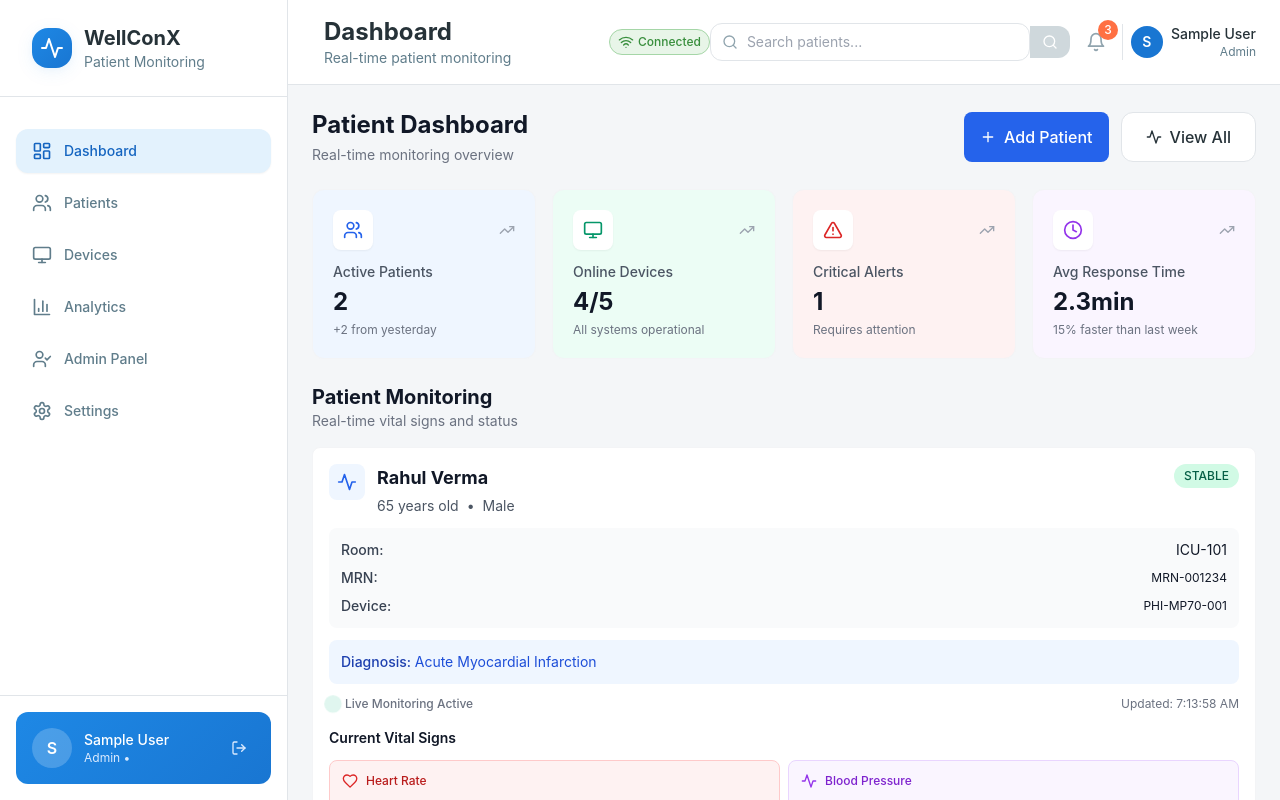
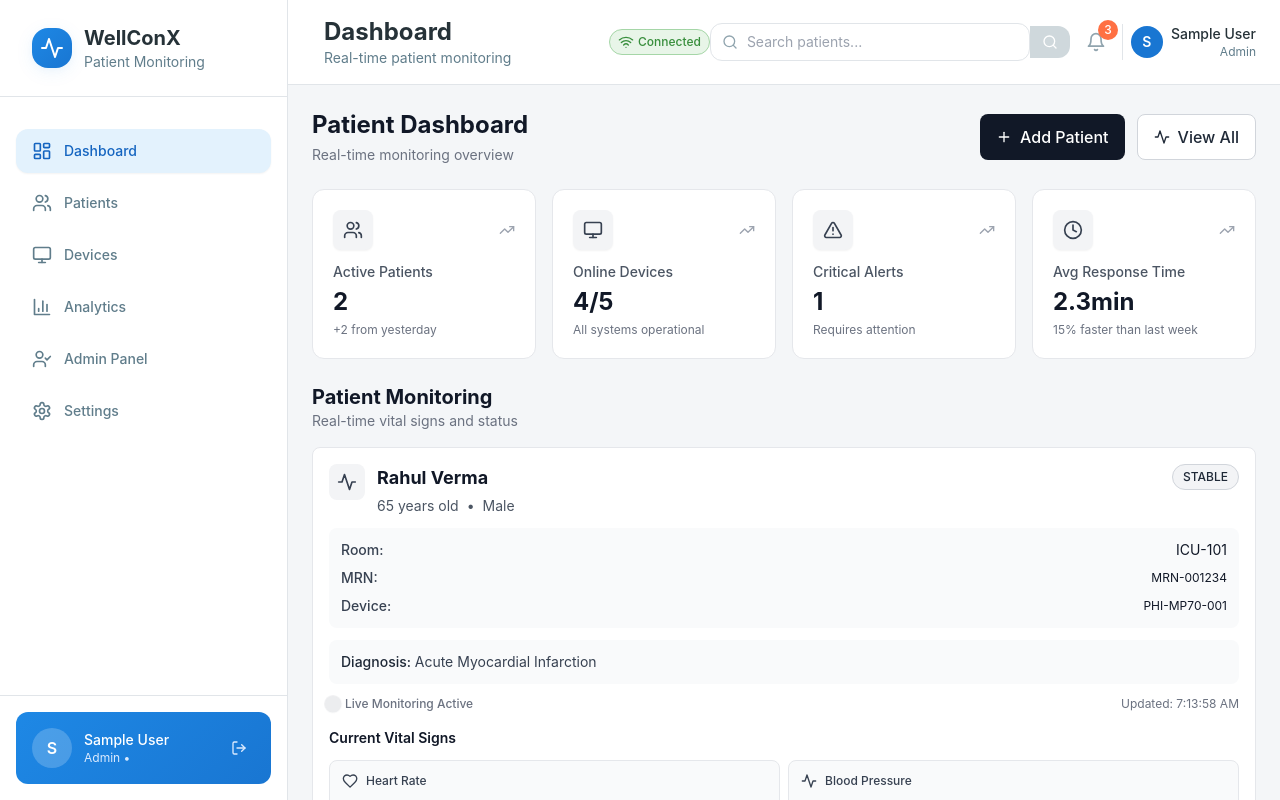
Before and after one commit to Vignunath008/WellConX, a React (Vite) app: page / in a window 1280 px wide. Built offline with nearby package versions, Linux system fonts and the light colour scheme; sample sign-in values are in the browser's storage.

Commit message:
Update UI to black and white theme

```diff
--- a/src/pages/Dashboard.tsx
+++ b/src/pages/Dashboard.tsx
@@ -73,32 +73,24 @@ const Dashboard: React.FC = () => {
       title: 'Active Patients',
       value: activePatients,
       icon: Users,
-      color: 'text-blue-600',
-      bgColor: 'bg-blue-50',
       change: '+2 from yesterday'
     },
     {
       title: 'Online Devices',
       value: `${onlineDevices}/${devices.length}`,
       icon: Monitor,
-      color: 'text-emerald-600',
-      bgColor: 'bg-emerald-50',
       change: 'All systems operational'
     },
     {
       title: 'Critical Alerts',
       value: criticalAlerts,
       icon: AlertTriangle,
-      color: 'text-red-600',
-      bgColor: 'bg-red-50',
       change: criticalAlerts > 0 ? 'Requires attention' : 'All clear'
     },
     {
       title: 'Avg Response Time',
       value: '2.3min',
       icon: Clock,
-      color: 'text-purple-600',
-      bgColor: 'bg-purple-50',
       change: '15% faster than last week'
     }
   ]
@@ -114,14 +106,14 @@ const Dashboard: React.FC = () => {
         <div className="flex flex-col sm:flex-row space-y-2 sm:space-y-0 sm:space-x-3">
           <button
             onClick={() => setShowAddModal(true)}
-            className="bg-blue-600 hover:bg-blue-700 text-white px-4 py-2.5 rounded-lg font-medium transition-colors flex items-center justify-center space-x-2"
+            className="bg-gray-900 hover:bg-black text-white px-4 py-2.5 rounded-lg font-medium transition-colors flex items-center justify-center space-x-2"
           >
             <Plus className="h-4 w-4" />
             <span>Add Patient</span>
           </button>
           <button
             onClick={handleViewAllPatients}
-            className="btn-secondary flex items-center justify-center space-x-2"
+            className="bg-white hover:bg-gray-100 text-gray-800 border border-gray-300 px-4 py-2.5 rounded-lg font-medium transition-colors flex items-center justify-center space-x-2"
           >
             <Activity className="h-4 w-4" />
             <span>View All</span>
@@ -132,10 +124,10 @@ const Dashboard: React.FC = () => {
       {/* Stats Overview - Mobile Grid */}
       <div className="grid grid-cols-1 sm:grid-cols-2 lg:grid-cols-4 gap-3 sm:gap-4">
         {statCards.map((stat, index) => (
-          <div key={index} className={`${stat.bgColor} rounded-lg sm:rounded-xl p-4 sm:p-5 border border-gray-100`}>
+          <div key={index} className="bg-white rounded-lg sm:rounded-xl p-4 sm:p-5 border border-gray-200">
             <div className="flex items-center justify-between mb-3">
-              <div className={`p-2 sm:p-2.5 rounded-lg bg-white shadow-sm ${stat.color}`}>
-                <stat.icon className="h-4 w-4 sm:h-5 sm:w-5" />
+              <div className="p-2 sm:p-2.5 rounded-lg bg-gray-100 shadow-sm">
+                <stat.icon className="h-4 w-4 sm:h-5 sm:w-5 text-gray-700" />
               </div>
               <TrendingUp className="h-3 w-3 sm:h-4 sm:w-4 text-gray-400" />
             </div>
@@ -158,13 +150,13 @@ const Dashboard: React.FC = () => {
         </div>
 
         {patients.length === 0 ? (
-          <div className="bg-white rounded-lg sm:rounded-xl border border-gray-100 p-6 sm:p-8 text-center">
+          <div className="bg-white rounded-lg sm:rounded-xl border border-gray-200 p-6 sm:p-8 text-center">
             <Users className="h-8 w-8 sm:h-10 sm:w-10 text-gray-400 mx-auto mb-3 sm:mb-4" />
             <h3 className="text-base sm:text-lg font-medium text-gray-900 mb-2">No Patients Currently Monitored</h3>
             <p className="text-gray-600 mb-4 sm:mb-6 text-sm sm:text-base">Add your first patient to start real-time monitoring</p>
             <button
               onClick={() => setShowAddModal(true)}
-              className="bg-blue-600 hover:bg-blue-700 text-white px-4 sm:px-6 py-2.5 sm:py-3 rounded-lg font-medium transition-colors flex items-center space-x-2 mx-auto"
+              className="bg-gray-900 hover:bg-black text-white px-4 sm:px-6 py-2.5 sm:py-3 rounded-lg font-medium transition-colors flex items-center space-x-2 mx-auto"
             >
               <Plus className="h-4 w-4 sm:h-5 sm:w-5" />
               <span>Add First Patient</span>
@@ -173,14 +165,14 @@ const Dashboard: React.FC = () => {
         ) : (
           <div className="space-y-4">
             {patients.map((patient) => (
-              <div key={patient.id} className="bg-white rounded-lg border border-gray-100 p-4 hover:shadow-lg transition-all duration-300 w-full overflow-hidden">
+              <div key={patient.id} className="bg-white rounded-lg border border-gray-200 p-4 hover:shadow-lg transition-all duration-300 w-full overflow-hidden">
                 {/* Patient Header - Mobile Optimized */}
                 <div className="space-y-3 mb-4">
                   {/* Top Row - Name and Status */}
                   <div className="flex items-start justify-between">
                     <div className="flex items-start space-x-3 min-w-0 flex-1">
-                      <div className="bg-blue-50 p-2 rounded-lg flex-shrink-0">
-                        <Activity className="h-5 w-5 text-blue-600" />
+                      <div className="bg-gray-100 p-2 rounded-lg flex-shrink-0">
+                        <Activity className="h-5 w-5 text-gray-700" />
                       </div>
                       <div className="min-w-0 flex-1">
                         <h3 className="text-lg font-bold text-gray-900 truncate">{patient.name}</h3>
@@ -195,9 +187,9 @@ const Dashboard: React.FC = () => {
                     </div>
 
                     <div className={`px-2.5 py-1 rounded-full text-xs font-medium flex-shrink-0 ${
-                      patient.status === 'critical' ? 'bg-red-100 text-red-800' :
-                      patient.status === 'warning' ? 'bg-amber-100 text-amber-800' :
-                      'bg-emerald-100 text-emerald-800'
+                      patient.status === 'critical' ? 'bg-gray-100 text-gray-800 border border-gray-300' :
+                      patient.status === 'warning' ? 'bg-gray-100 text-gray-800 border border-gray-300' :
+                      'bg-gray-100 text-gray-800 border border-gray-300'
                     }`}>
                       {patient.status.toUpperCase()}
                     </div>
@@ -220,17 +212,17 @@ const Dashboard: React.FC = () => {
                   </div>
 
                   {/* Diagnosis */}
-                  <div className="bg-blue-50 rounded-lg p-3">
+                  <div className="bg-gray-50 rounded-lg p-3">
                     <div className="text-sm">
-                      <span className="font-medium text-blue-800">Diagnosis: </span>
-                      <span className="text-blue-700">{patient.diagnosis}</span>
+                      <span className="font-medium text-gray-800">Diagnosis: </span>
+                      <span className="text-gray-700">{patient.diagnosis}</span>
                     </div>
                   </div>
 
                   {/* Live Status Indicator */}
                   <div className="flex items-center justify-between">
                     <div className="flex items-center space-x-2">
-                      <div className="w-2 h-2 bg-emerald-500 rounded-full pulse-ring" />
+                      <div className="w-2 h-2 bg-gray-500 rounded-full pulse-ring" />
                       <span className="text-xs font-medium text-gray-500">Live Monitoring Active</span>
                     </div>
                     <div className="text-xs text-gray-500">
@@ -246,52 +238,52 @@ const Dashboard: React.FC = () => {
                   {/* Mobile-First Vital Signs Grid */}
                   <div className="grid grid-cols-2 gap-2">
                     {/* Heart Rate */}
-                    <div className="bg-red-50 border border-red-200 rounded-lg p-3">
+                    <div className="bg-gray-50 border border-gray-200 rounded-lg p-3">
                       <div className="flex items-center space-x-2 mb-2">
-                        <Heart className="h-4 w-4 text-red-600 heartbeat" />
-                        <span className="text-xs font-medium text-red-700">Heart Rate</span>
+                        <Heart className="h-4 w-4 text-gray-700 heartbeat" />
+                        <span className="text-xs font-medium text-gray-700">Heart Rate</span>
                       </div>
                       <div className="flex items-baseline space-x-1">
-                        <span className="text-xl font-bold text-red-700">{Math.round(patient.vitals.heartRate)}</span>
-                        <span className="text-xs text-red-600">bpm</span>
+                        <span className="text-xl font-bold text-gray-900">{Math.round(patient.vitals.heartRate)}</span>
+                        <span className="text-xs text-gray-600">bpm</span>
                       </div>
                     </div>
 
                     {/* Blood Pressure */}
-                    <div className="bg-purple-50 border border-purple-200 rounded-lg p-3">
+                    <div className="bg-gray-50 border border-gray-200 rounded-lg p-3">
                       <div className="flex items-center space-x-2 mb-2">
-                        <Activity className="h-4 w-4 text-purple-600" />
-                        <span className="text-xs font-medium text-purple-700">Blood Pressure</span>
+                        <Activity className="h-4 w-4 text-gray-700" />
+                        <span className="text-xs font-medium text-gray-700">Blood Pressure</span>
                       </div>
                       <div className="flex items-baseline space-x-1">
-                        <span className="text-lg font-bold text-purple-700">
+                        <span className="text-lg font-bold text-gray-900">
                           {Math.round(patient.vitals.bloodPressure.systolic)}/{Math.round(patient.vitals.bloodPressure.diastolic)}
                         </span>
-                        <span className="text-xs text-purple-600">mmHg</span>
+                        <span className="text-xs text-gray-600">mmHg</span>
                       </div>
                     </div>
 
                     {/* SpO2 */}
-                    <div className="bg-blue-50 border border-blue-200 rounded-lg p-3">
+                    <div className="bg-gray-50 border border-gray-200 rounded-lg p-3">
                       <div className="flex items-center space-x-2 mb-2">
-                        <Wind className="h-4 w-4 text-blue-600" />
-                        <span className="text-xs font-medium text-blue-700">SpO2</span>
+                        <Wind className="h-4 w-4 text-gray-700" />
+                        <span className="text-xs font-medium text-gray-700">SpO2</span>
                       </div>
                       <div className="flex items-baseline space-x-1">
-                        <span className="text-xl font-bold text-blue-700">{Math.round(patient.vitals.oxygenSaturation)}</span>
-                        <span className="text-xs text-blue-600">%</span>
+                        <span className="text-xl font-bold text-gray-900">{Math.round(patient.vitals.oxygenSaturation)}</span>
+                        <span className="text-xs text-gray-600">%</span>
                       </div>
                     </div>
 
                     {/* Temperature */}
-                    <div className="bg-orange-50 border border-orange-200 rounded-lg p-3">
+                    <div className="bg-gray-50 border border-gray-200 rounded-lg p-3">
                       <div className="flex items-center space-x-2 mb-2">
-                        <Thermometer className="h-4 w-4 text-orange-600" />
-                        <span className="text-xs font-medium text-orange-700">Temperature</span>
+                        <Thermometer className="h-4 w-4 text-gray-700" />
+                        <span className="text-xs font-medium text-gray-700">Temperature</span>
                       </div>
                       <div className="flex items-baseline space-x-1">
-                        <span className="text-xl font-bold text-orange-700">{patient.vitals.temperature.toFixed(1)}</span>
-                        <span className="text-xs text-orange-600">°F</span>
+                        <span className="text-xl font-bold text-gray-900">{patient.vitals.temperature.toFixed(1)}</span>
+                        <span className="text-xs text-gray-600">°F</span>
                       </div>
                     </div>
                   </div>
@@ -309,7 +301,7 @@ const Dashboard: React.FC = () => {
                       <LiveWaveform
                         title={`ECG (${patient.vitals.heartRate} bpm)`}
                         data={waveforms[patient.id].ecg}
-                        color="#00ff00"
+                        color="#000000"
                         height={80}
                         speed={1.5}
                         amplitude={1.2}
@@ -318,7 +310,7 @@ const Dashboard: React.FC = () => {
                       <LiveWaveform
                         title={`SpO2 (${patient.vitals.oxygenSaturation}%)`}
                         data={waveforms[patient.id].pleth}
-                        color="#00ffff"
+                        color="#000000"
                         height={80}
                         speed={1.5}
                         amplitude={2.0}
@@ -327,7 +319,7 @@ const Dashboard: React.FC = () => {
                       <LiveWaveform
                         title={`Resp (${patient.vitals.respiratoryRate}/min)`}
                         data={waveforms[patient.id].respiration}
-                        color="#ffff00"
+                        color="#000000"
                         height={80}
                         speed={1.0}
                         amplitude={1.5}
@@ -341,14 +333,14 @@ const Dashboard: React.FC = () => {
                 <div className="flex flex-col sm:flex-row space-y-2 sm:space-y-0 sm:space-x-3 pt-3 border-t border-gray-200">
                   <button
                     onClick={() => handleViewHistory(patient.id)}
-                    className="btn-secondary text-sm flex items-center justify-center space-x-2 py-2.5 flex-1"
+                    className="bg-white hover:bg-gray-50 text-gray-800 border border-gray-300 px-4 py-2.5 rounded-lg font-medium transition-colors flex items-center justify-center space-x-2 text-sm flex-1"
                   >
                     <Clock className="h-4 w-4" />
                     <span>View History</span>
                   </button>
                   <button
                     onClick={() => handleViewDetails(patient.id)}
-                    className="btn-primary text-sm flex items-center justify-center space-x-2 py-2.5 flex-1"
+                    className="bg-gray-900 hover:bg-black text-white px-4 py-2.5 rounded-lg font-medium transition-colors flex items-center justify-center space-x-2 text-sm flex-1"
                   >
                     <Eye className="h-4 w-4" />
                     <span>View Details</span>
@@ -371,7 +363,7 @@ const Dashboard: React.FC = () => {
             <RealTimeChart
               title="Heart Rate Trend"
               data={chartData.map(d => ({ timestamp: d.timestamp, value: d.heartRate }))}
-              color="#ef4444"
+              color="#000000"
               unit=" bpm"
               yAxisMin={40}
               yAxisMax={140}
@@ -385,7 +377,7 @@ const Dashboard: React.FC = () => {
             <RealTimeChart
               title="SpO2 Trend"
               data={chartData.map(d => ({ timestamp: d.timestamp, value: d.oxygenSaturation }))}
-              color="#3b82f6"
+              color="#000000"
               unit="%"
               yAxisMin={85}
               yAxisMax={100}
@@ -399,7 +391,7 @@ const Dashboard: React.FC = () => {
             <RealTimeChart
               title="Temperature Trend"
               data={chartData.map(d => ({ timestamp: d.timestamp, value: d.temperature }))}
-              color="#f59e0b"
+              color="#000000"
               unit="°F"
               yAxisMin={95}
               yAxisMax={104}
```
